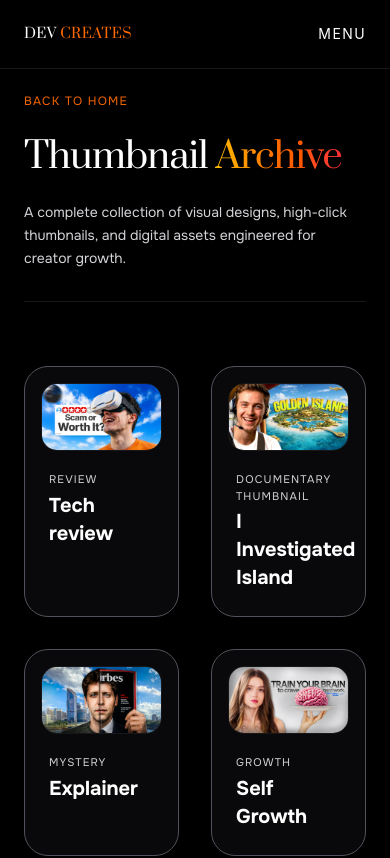
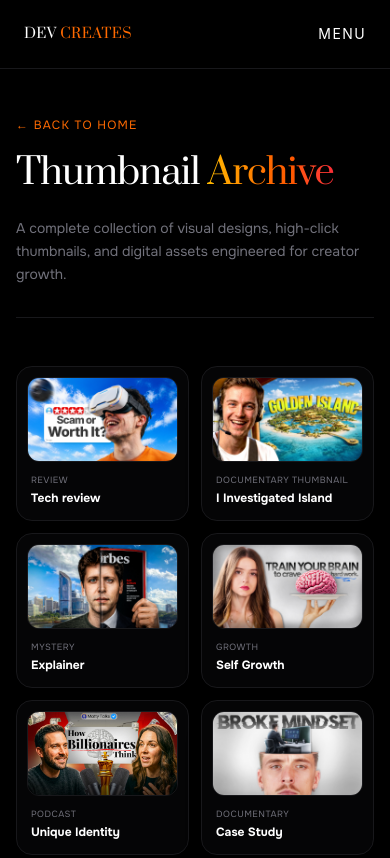
Before and after one commit to arpan1109/design-portfolio, a React (Vite) app in the folder portfolio/: page /works in a window 390 px wide. Shown: the top 858 px of the page. Built offline with nearby package versions, Linux system fonts and the light colour scheme.

Commit message:
responsive

```diff
--- a/portfolio/src/components/Works.jsx
+++ b/portfolio/src/components/Works.jsx
@@ -8,23 +8,23 @@ const allProjects = [
   { title: "Explainer", category: "Mystery", image: "/images/altman.png" },
   { title: "Self Growth", category: "Growth", image: "images/olag-remake.jpeg" },
   { title: "Unique Identity", category: "Podcast", image: "images/millionare.webp" },
+  { title: "Case Study", category: "Documentary", image: "images/charles.jpg" },
   { title: "Brand Deals", category: "Branding", image: "/images/NIKE ad.webp" },
   { title: "Doomsday Secret", category: "Explainer Thumbnail", image: "/images/doomsday.webp" },
+  { title: "GTA V", category: "Gaming", image: "/images/gta-car.webp" },
   { title: "Personal Growth", category: "Growth", image: "/images/golden-product.png" },
-  { title: "Case Study", category: "Documentary", image: "images/charles.jpg" },
   { title: "AI comparison", category: "Comparison", image: "/images/ai-compare.webp" },
   { title: "Hitorical", category: "Documentary", image: "/images/Hitler-downfall-thumbnail.png" },
   { title: "Rewire Brain", category: "Self-help", image: "/images/brain.webp" },
   { title: "Technical Documentary", category: "Documentary", image: "/images/elon-evolution.png" },
   // { title: "Unique Identity", category: "Branding", image: "/images/chain.png" },
   { title: "Food Review", category: "Food review", image: "/images/burger.webp" },
-  { title: "Food Review", category: "Food review", image: "images/remake.png" },
+  { title: "Food Review", category: "Food review", image: "images/remake.jpg" },
   { title: "Online Money", category: "Earning", image: "images/online-earning.png" },
   { title: "GTA V", category: "Gaming", image: "/images/gta-fails.webp" },
   { title: "Comparison", category: "Comparison", image: "images/remake2.png" },
   { title: "Case Study", category: "Documentary", image: "images/cleo-abram.png" },
   { title: "Product Growth", category: "Growth", image: "/images/transformation.webp" },
-  { title: "GTA V", category: "Gaming", image: "/images/gta-car.webp" },
   { title: "Hiest", category: "Survival", image: "images/hiest-thumbnail.png" },
   { title: "Hotel compare", category: "Comparsion", image: "/images/hotel-compare.webp" },
   { title: "News", category: "Documentary", image: "/images/trump-target.png" },
@@ -37,40 +37,101 @@ const allProjects = [
 
 ];
 
+// export default function AllWork() {
+
+//   useEffect(() => {
+//     window.scrollTo(0, 0);
+//   }, []);
+
+//   return (
+//     <main className="min-h-screen bg-black text-white pt-22 pb-20 px-6 md:px-12 font-onest">
+//       <div className="max-w-7xl mx-auto">
+
+//         {/* Header Block */}
+//         <div className="flex flex-col md:flex-row md:items-end justify-between border-b border-zinc-900 pb-8 mb-16 gap-6">
+//           <div>
+//             <Link to="/" className="text-xs text-orange-500 uppercase tracking-widest hover:underline mb-3 inline-block">
+//                Back to Home
+//             </Link>
+//             <h1 className="text-4xl pt-3 md:text-6xl font-prata tracking-tight text-white mt-1">
+//               Thumbnail <span className="bg-linear-to-r from-amber-400 via-orange-500 to-red-500 bg-clip-text text-transparent font-light">Archive</span>
+//             </h1>
+//           </div>
+//           <p className="text-zinc-300 max-w-sm text-sm md:text-base leading-relaxed">
+//             A complete collection of visual designs, high-click thumbnails, and digital assets engineered for creator growth.
+//           </p>
+//         </div>
+
+//         {/* Dynamic Masonry-Style Responsive Grid */}
+//         <div className="grid grid-cols-2 sm:grid-cols-2 lg:grid-cols-3 gap-8">
+//           {allProjects.map((project, index) => (
+//             <div
+//               key={index}
+//               className="flex flex-col bg-zinc-950 border border-zinc-600 rounded-3xl p-4 hover:border-orange-500/30 transition-all duration-500 group cursor-pointer"
+//             >
+//               {/* Asset Box */}
+//               <div className="w-full aspect-video bg-zinc-900/40 rounded-2xl overflow-hidden border border-zinc-900 relative flex items-center justify-center mb-5">
+//                 <img
+//                   src={project.image}
+//                   alt={project.title}
+//                   className="w-full h-full object-cover transition-transform duration-700 group-hover:scale-105"
+//                 />
+//               </div>
+
+//               {/* Text Info */}
+//               <div className="hidden md:block px-2 pb-2">
+//                 <p className="text-zinc-300 text-[11px] tracking-widest uppercase mb-1">
+//                   {project.category}
+//                 </p>
+//                 <h3 className="text-xl font-bold text-white group-hover:text-orange-500 transition-colors duration-300">
+//                   {project.title}
+//                 </h3>
+//               </div>
+//             </div>
+//           ))}
+//         </div>
+
+//       </div>
+//     </main>
+//   );
+// }
+
 export default function AllWork() {
-
   useEffect(() => {
     window.scrollTo(0, 0);
   }, []);
 
   return (
-    <main className="min-h-screen bg-black text-white pt-22 pb-20 px-6 md:px-12 font-onest">
+    <main className="min-h-screen bg-black text-white pt-28 pb-20 px-4 sm:px-6 md:px-12 font-onest">
       <div className="max-w-7xl mx-auto">
 
         {/* Header Block */}
-        <div className="flex flex-col md:flex-row md:items-end justify-between border-b border-zinc-900 pb-8 mb-16 gap-6">
+        <div className="flex flex-col md:flex-row md:items-end justify-between border-b border-zinc-900 pb-8 mb-12 gap-6">
           <div>
             <Link to="/" className="text-xs text-orange-500 uppercase tracking-widest hover:underline mb-3 inline-block">
-               Back to Home
+               ← Back to Home
             </Link>
-            <h1 className="text-4xl pt-3 md:text-6xl font-prata tracking-tight text-white mt-1">
-              Thumbnail <span className="bg-linear-to-r from-amber-400 via-orange-500 to-red-500 bg-clip-text text-transparent font-light">Archive</span>
+            <h1 className="text-4xl pt-1 md:text-6xl font-prata tracking-tight text-white mt-1">
+              Thumbnail <span className="bg-gradient-to-r from-amber-400 via-orange-500 to-red-500 bg-clip-text text-transparent font-light">Archive</span>
             </h1>
           </div>
-          <p className="text-zinc-300 max-w-sm text-sm md:text-base leading-relaxed">
+          <p className="text-zinc-500 max-w-sm text-sm md:text-base leading-relaxed">
             A complete collection of visual designs, high-click thumbnails, and digital assets engineered for creator growth.
           </p>
         </div>
 
-        {/* Dynamic Masonry-Style Responsive Grid */}
-        <div className="grid grid-cols-2 sm:grid-cols-2 lg:grid-cols-3 gap-8">
+        {/* --- THE FIX: Optimized Responsive Grid System --- */}
+        {/* Changed gap-8 to gap-3 on mobile to prevent squishing cards */}
+        <div className="grid grid-cols-2 lg:grid-cols-3 gap-3 sm:gap-6 md:gap-8">
           {allProjects.map((project, index) => (
             <div
               key={index}
-              className="flex flex-col bg-zinc-950 border border-zinc-600 rounded-3xl p-4 hover:border-orange-500/30 transition-all duration-500 group cursor-pointer"
+              /* Changed p-4 to p-2.5 on mobile to free up space for text/images */
+              className="flex flex-col bg-zinc-950/60 border border-zinc-900 rounded-2xl sm:rounded-3xl p-2.5 sm:p-5 hover:border-orange-500/30 transition-all duration-500 group cursor-pointer shadow-xl"
             >
               {/* Asset Box */}
-              <div className="w-full aspect-video bg-zinc-900/40 rounded-2xl overflow-hidden border border-zinc-900 relative flex items-center justify-center mb-5">
+              {/* Changed mb-5 to mb-3 on mobile */}
+              <div className="w-full aspect-video bg-zinc-900/40 rounded-xl sm:rounded-2xl overflow-hidden border border-zinc-900 relative flex items-center justify-center mb-3 sm:mb-5">
                 <img
                   src={project.image}
                   alt={project.title}
@@ -79,13 +140,19 @@ export default function AllWork() {
               </div>
 
               {/* Text Info */}
-              <div className="px-2 pb-2">
-                <p className="text-zinc-300 text-[11px] tracking-widest uppercase mb-1">
-                  {project.category}
-                </p>
-                <h3 className="text-xl font-bold text-white group-hover:text-orange-500 transition-colors duration-300">
-                  {project.title}
-                </h3>
+              {/* Removed hidden md:block so titles show beautifully on mobile layout */}
+              <div className="px-1 pb-1 flex flex-col flex-1 justify-between">
+                <div>
+                  {/* Category: Reduced text size on mobile to text-[9px] */}
+                  <p className="text-zinc-500 text-[9px] sm:text-[11px] tracking-wider sm:tracking-widest uppercase mb-0.5 sm:mb-1 truncate">
+                    {project.category}
+                  </p>
+
+                  {/* Title: Fluid text sizing and multi-line clamping to prevent card breaking */}
+                  <h3 className="text-xs sm:text-lg md:text-xl font-bold text-white group-hover:text-orange-500 transition-colors duration-300 line-clamp-2 leading-snug">
+                    {project.title}
+                  </h3>
+                </div>
               </div>
             </div>
           ))}
```
